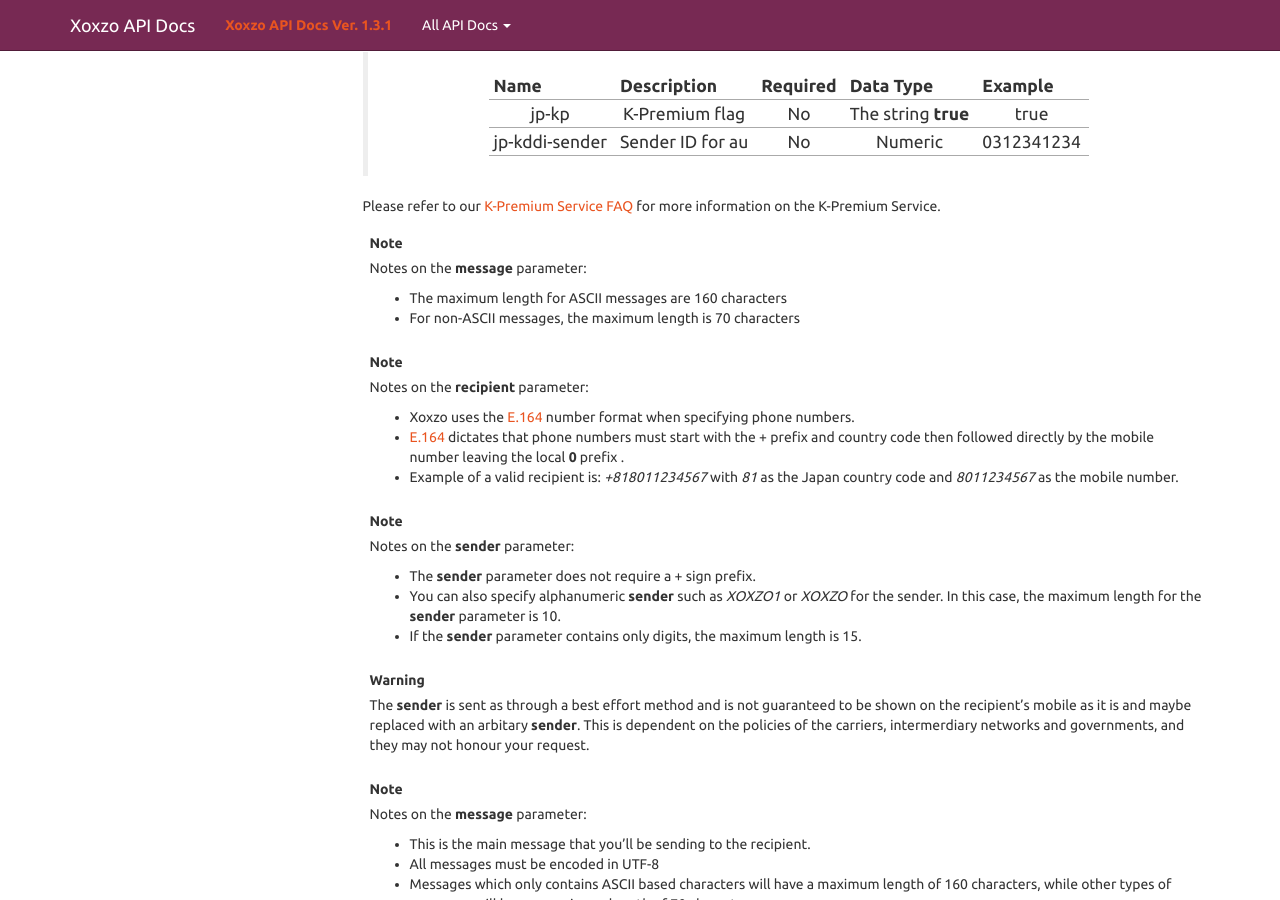
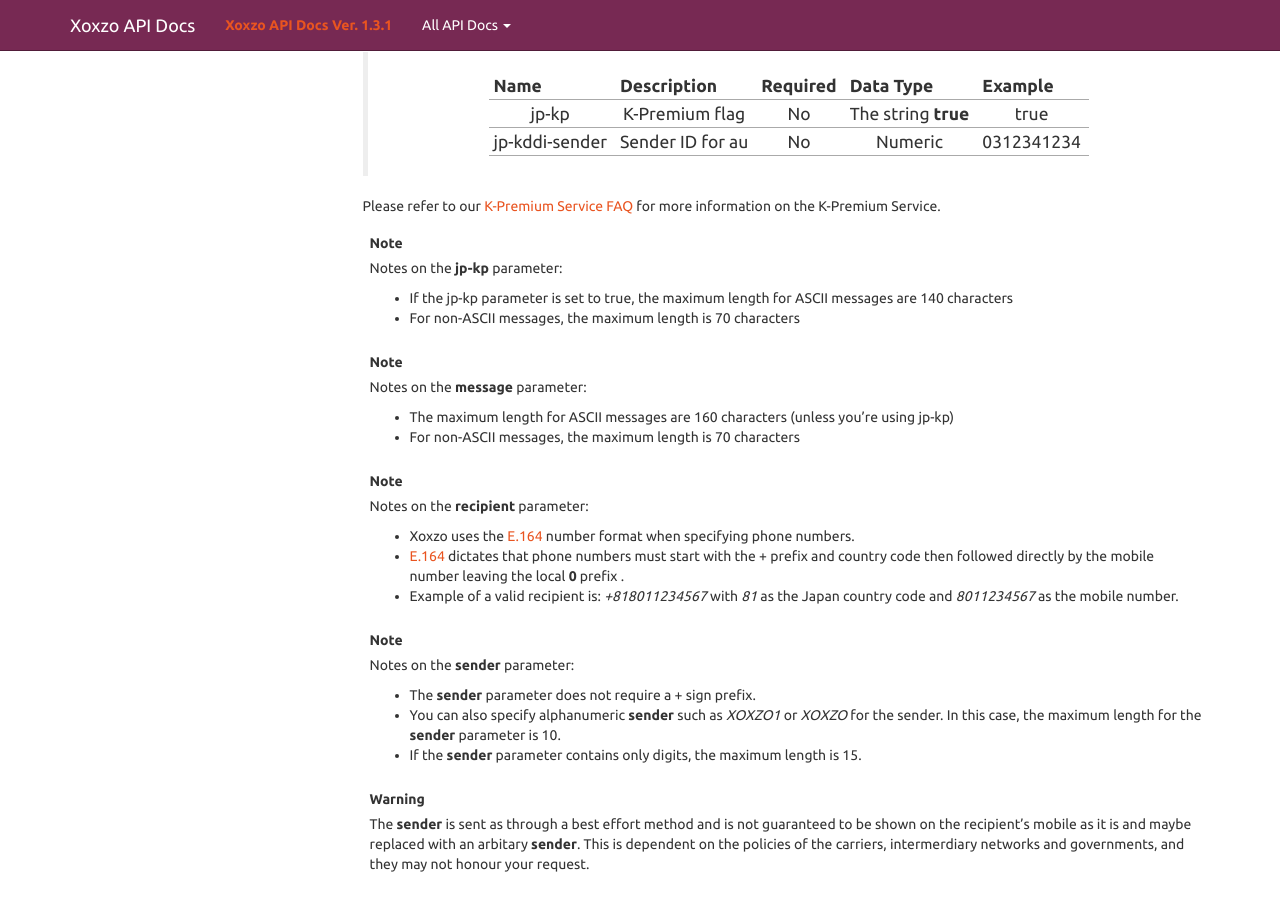
Before and after one commit to xoxzo/docs.xoxzo.com, a Sphinx documentation site: the page built from source/sms.rst, in a window 1280 px wide and 900 px high, scrolled down 517 px. Built offline with Sphinx 7.4.7, drawn with Linux system fonts in a browser that asks for light colours.

Commit message:
X4CTBE-246 Update docs with restrictions for jp-kp

```diff
--- a/source/sms.rst
+++ b/source/sms.rst
@@ -35,9 +35,15 @@
 Please refer to our `K-Premium Service FAQ <http://help.xoxzo.com/customer/en/portal/articles/2264921--sms-api-the-k-premium-service>`_ for more information on the K-Premium Service.
 
 .. note::
+   Notes on the **jp-kp** parameter:
+
+   * If the jp-kp parameter is set to true, the maximum length for ASCII messages are 140 characters
+   * For non-ASCII messages, the maximum length is 70 characters
+
+.. note::
    Notes on the **message** parameter:
 
-   * The maximum length for ASCII messages are 160 characters
+   * The maximum length for ASCII messages are 160 characters (unless you're using jp-kp)
    * For non-ASCII messages, the maximum length is 70 characters
 
 .. note::
```
Also changed, not shown: 1 other file.
